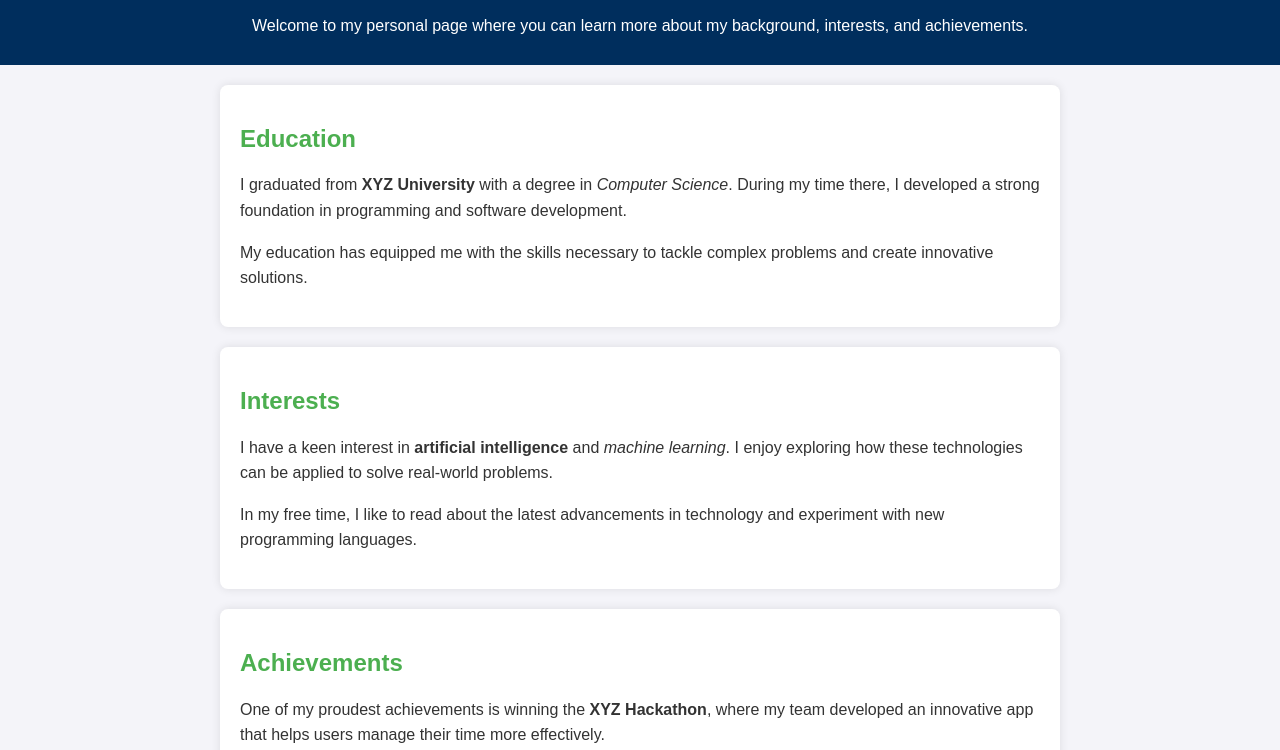
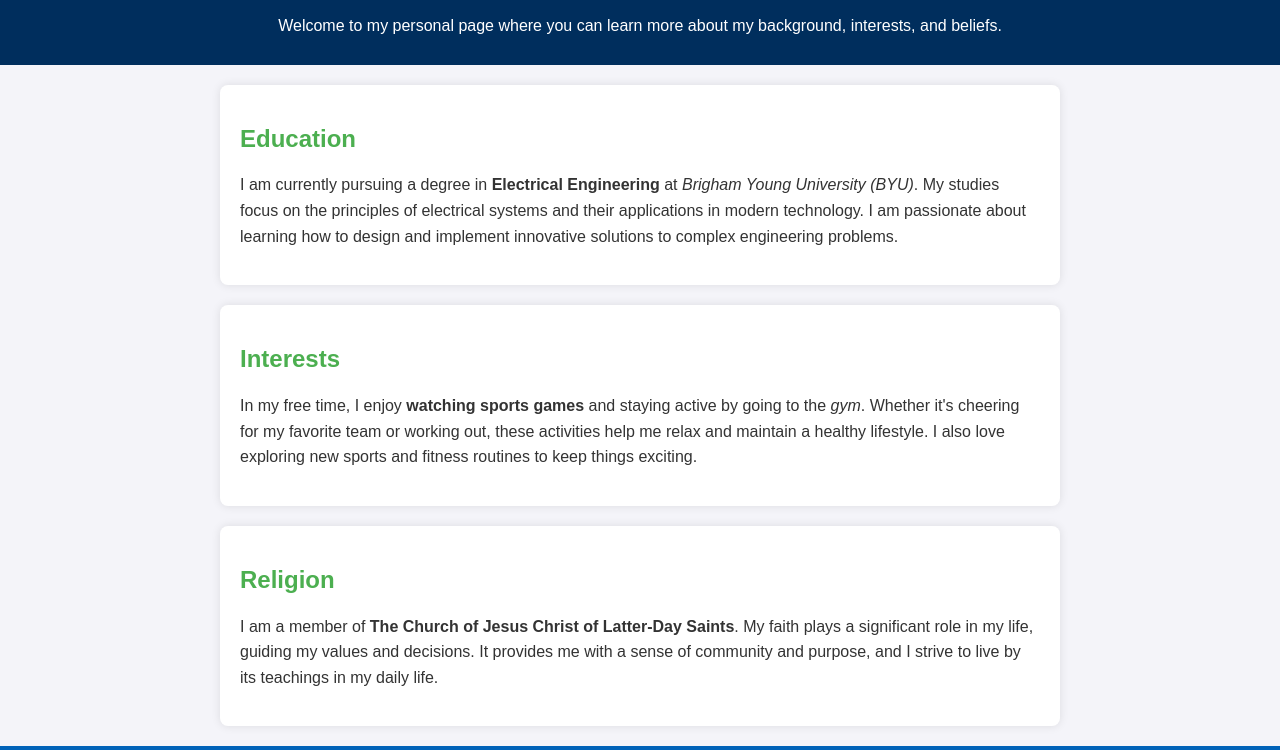
Before and after one commit to taeook/about-me-page, a plain HTML site: page index.html in a window 1280 px wide. Shown: the part 50-800 px from the top of the page. Drawn offline with Linux system fonts and the light colour scheme.

Commit message:
Update index.html

```diff
--- a/index.html
+++ b/index.html
@@ -7,25 +7,22 @@
 <body>
     <header>
         <h1>About Me</h1>
-        <p>Welcome to my personal page where you can learn more about my background, interests, and achievements.</p>
+        <p>Welcome to my personal page where you can learn more about my background, interests, and beliefs.</p>
     </header>
 
     <section>
         <h2>Education</h2>
-        <p>I graduated from <strong>XYZ University</strong> with a degree in <em>Computer Science</em>. During my time there, I developed a strong foundation in programming and software development.</p>
-        <p>My education has equipped me with the skills necessary to tackle complex problems and create innovative solutions.</p>
+        <p>I am currently pursuing a degree in <strong>Electrical Engineering</strong> at <em>Brigham Young University (BYU)</em>. My studies focus on the principles of electrical systems and their applications in modern technology. I am passionate about learning how to design and implement innovative solutions to complex engineering problems.</p>
     </section>
 
     <section>
         <h2>Interests</h2>
-        <p>I have a keen interest in <strong>artificial intelligence</strong> and <em>machine learning</em>. I enjoy exploring how these technologies can be applied to solve real-world problems.</p>
-        <p>In my free time, I like to read about the latest advancements in technology and experiment with new programming languages.</p>
+        <p>In my free time, I enjoy <strong>watching sports games</strong> and staying active by going to the <em>gym</em>. Whether it's cheering for my favorite team or working out, these activities help me relax and maintain a healthy lifestyle. I also love exploring new sports and fitness routines to keep things exciting.</p>
     </section>
 
     <section>
-        <h2>Achievements</h2>
-        <p>One of my proudest achievements is winning the <strong>XYZ Hackathon</strong>, where my team developed an innovative app that helps users manage their time more effectively.</p>
-        <p>I have also published several articles in tech journals, sharing my insights and experiences in the field of software development.</p>
+        <h2>Religion</h2>
+        <p>I am a member of <strong>The Church of Jesus Christ of Latter-Day Saints</strong>. My faith plays a significant role in my life, guiding my values and decisions. It provides me with a sense of community and purpose, and I strive to live by its teachings in my daily life.</p>
     </section>
 
     <footer>
```
